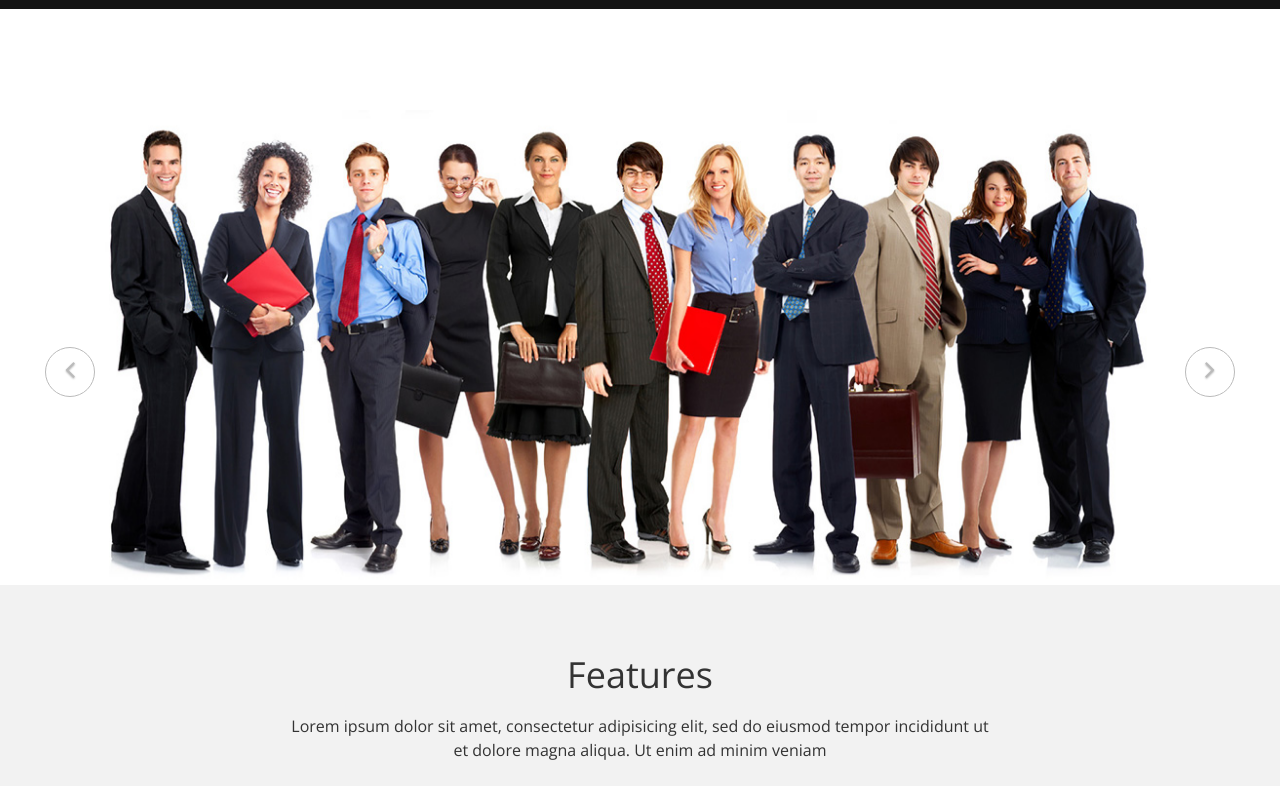
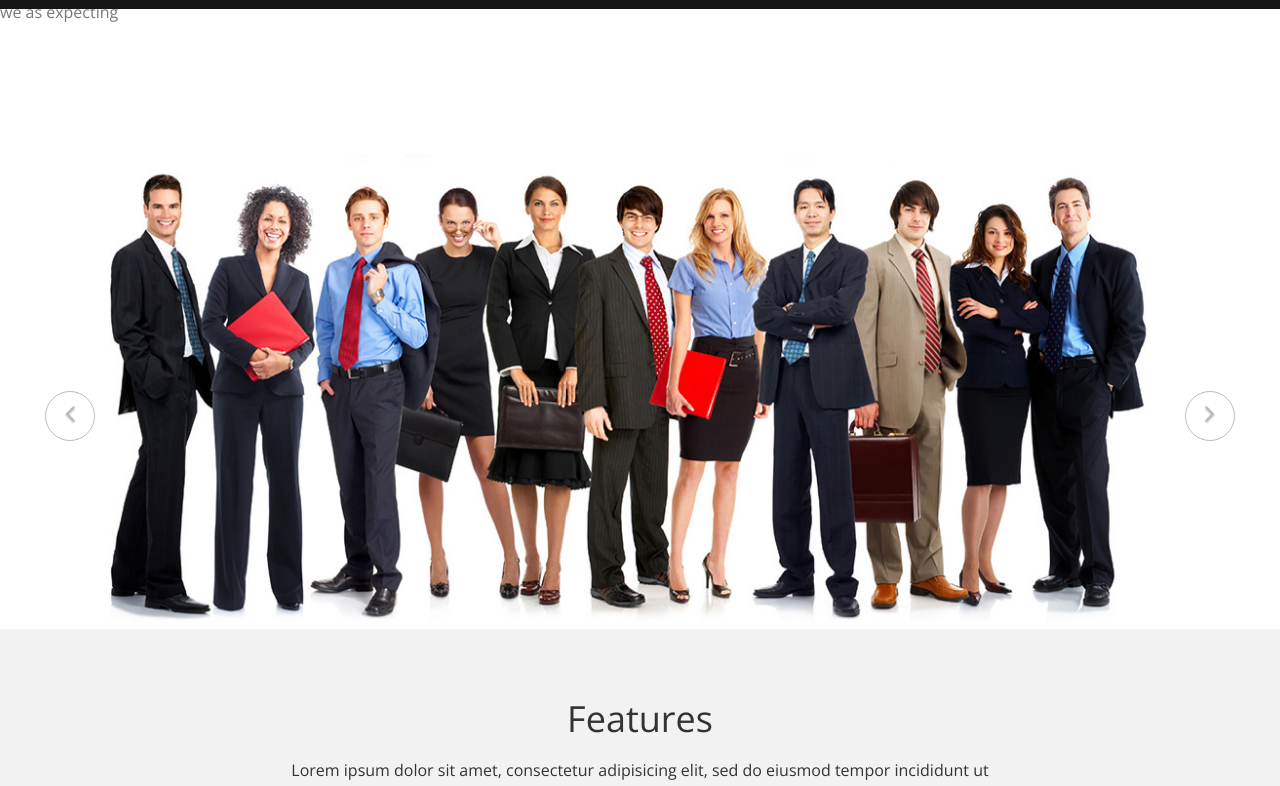
Before and after one commit to jayasenapm/realstate, a plain HTML site: page index.html in a window 1280 px wide. Shown: the part 80-866 px from the top of the page. Drawn offline with nearby package versions, Linux system fonts and the light colour scheme.

Commit message:
my commit

```diff
--- a/index.html
+++ b/index.html
@@ -25,6 +25,9 @@
 
 <body class="homepage">
 	<h1>i am jayasena palihakoon</h1>
+  <div>
+    <h3>we as expecting </h3>
+  </div>
   <header id="header">
     <nav class="navbar navbar-fixed-top" role="banner">
       <div class="container">
```
